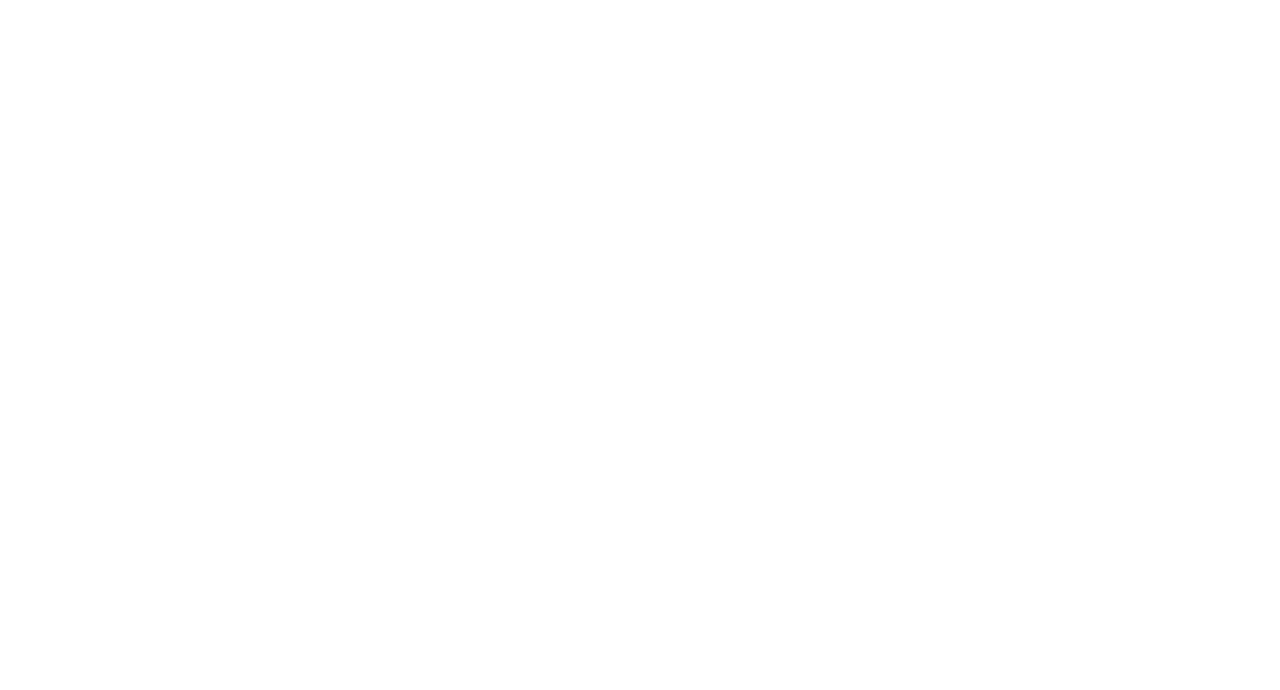
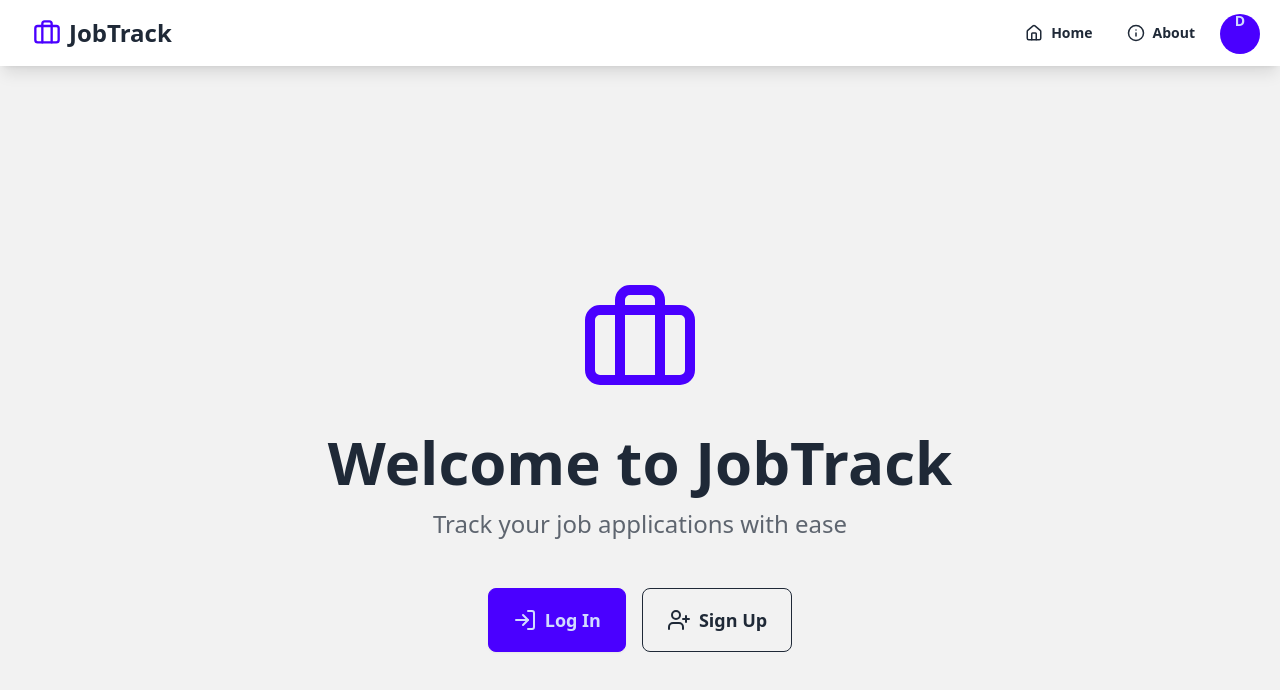
Before and after one commit to itsdran/job-track, a React app in the folder frontend/: page / in a window 1280 px wide. Before the commit this address had no page. Shown: the top 690 px of the page. Built offline with nearby package versions, Linux system fonts and the light colour scheme; the HTML template or start-up script is replaced by a standard one.

Commit message:
Home Page

```diff
--- a/frontend/src/App.jsx
+++ b/frontend/src/App.jsx
@@ -1,7 +1,8 @@
 import { Routes, Route } from 'react-router';
+import HomePage from './pages/HomePage';
+import About from './pages/About'
 import SignUp from './pages/SignUp';
 import LogIn from './pages/LogIn';
-import About from './pages/About'
 import ViewApplications from './pages/ViewApplications';
 import RecordJobApplication from './pages/RecordJobApplication';
 import ViewJob from './pages/JobDetail';
@@ -14,7 +15,8 @@ function App() {
       <Toaster position="top-center" />
 
       <Routes>
-        <Route path="/home" element={<LogIn />} />
+        <Route path="/" element={<HomePage />} />
+        <Route path="/home" element={<HomePage />} />
         <Route path="/login" element={<LogIn />} />
         <Route path="/signup" element={<SignUp />} />
         <Route path="/about" element={<About/>} />
--- a/frontend/src/components/Header.jsx
+++ b/frontend/src/components/Header.jsx
@@ -35,7 +35,7 @@ export const Header = () => {
             </div>
 
             <div className="navbar-end gap-2">
-                <button onClick={() => handleNavigation('/jobs')} className="btn btn-ghost btn-sm">
+                <button onClick={() => handleNavigation('/home')} className="btn btn-ghost btn-sm">
                     <Home size={18} />
                     <span className="hidden md:inline">Home</span>
                 </button>
--- /dev/null
+++ b/frontend/src/pages/HomePage.jsx
@@ -0,0 +1,36 @@
+import { Briefcase, LogIn, UserPlus } from 'lucide-react';
+import { Header } from '../components/Header';
+import { useNavigate } from 'react-router';
+
+const HomePage = () => {
+    const navigate = useNavigate();
+    const handleNavigation = (path) => {
+        navigate(path);
+    };
+
+    return (
+        <>
+            <Header/>
+            <div className="min-h-screen bg-base-200 flex items-center justify-center px-4">
+                <div className="text-center max-w-2xl">
+                    <div className="flex justify-center mb-8"><Briefcase size={120} className="text-primary" /></div>
+                    <h1 className="text-6xl font-bold mb-4">Welcome to JobTrack</h1>
+                    <p className="text-2xl text-base-content/70 mb-12">Track your job applications with ease</p>
+                    <div className="flex gap-4 justify-center flex-wrap">
+                    <button onClick={() => handleNavigation('/login')} className="btn btn-primary btn-lg gap-2">
+                        <LogIn size={24} />
+                        Log In
+                    </button>
+                    <button onClick={() => handleNavigation('/signup')} className="btn btn-outline btn-lg gap-2">
+                        <UserPlus size={24} />
+                        Sign Up
+                    </button>
+                    </div>
+                </div>
+            </div>
+        </>
+
+    );
+};
+
+export default HomePage;
```
